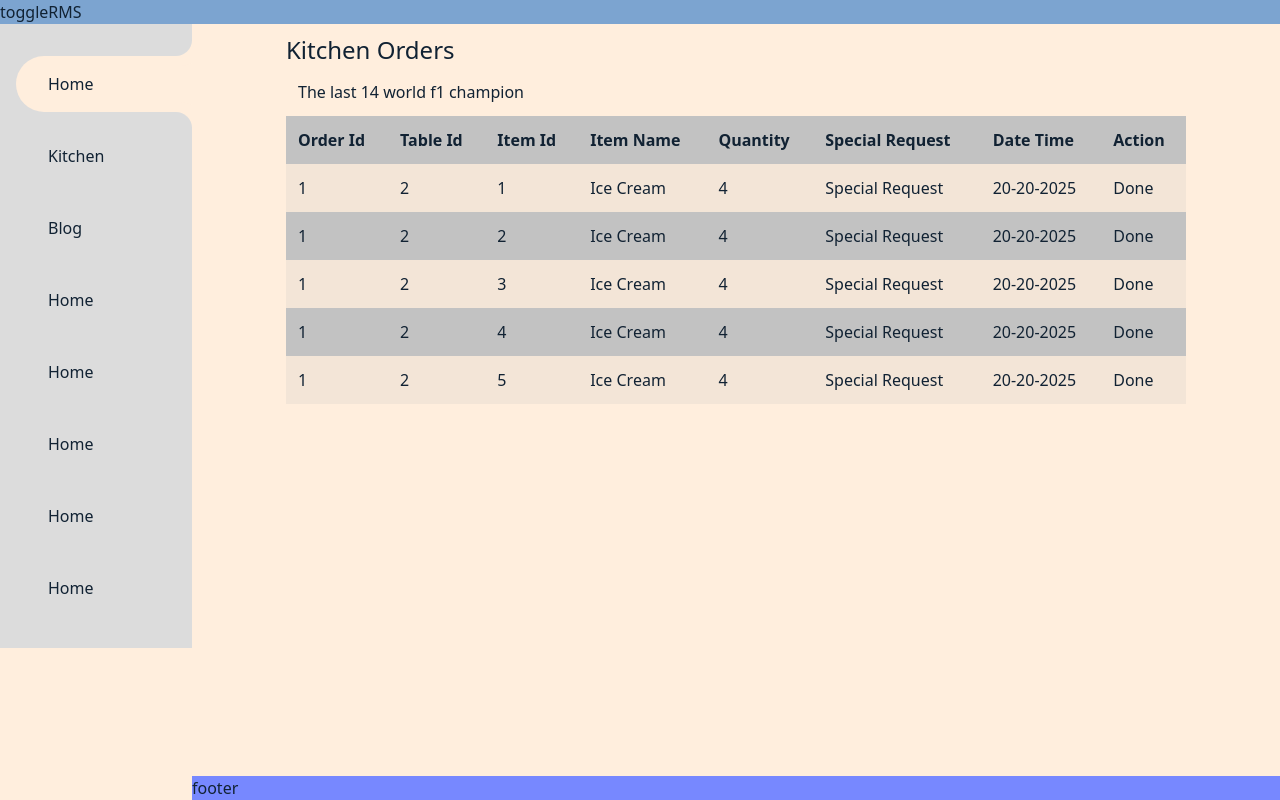
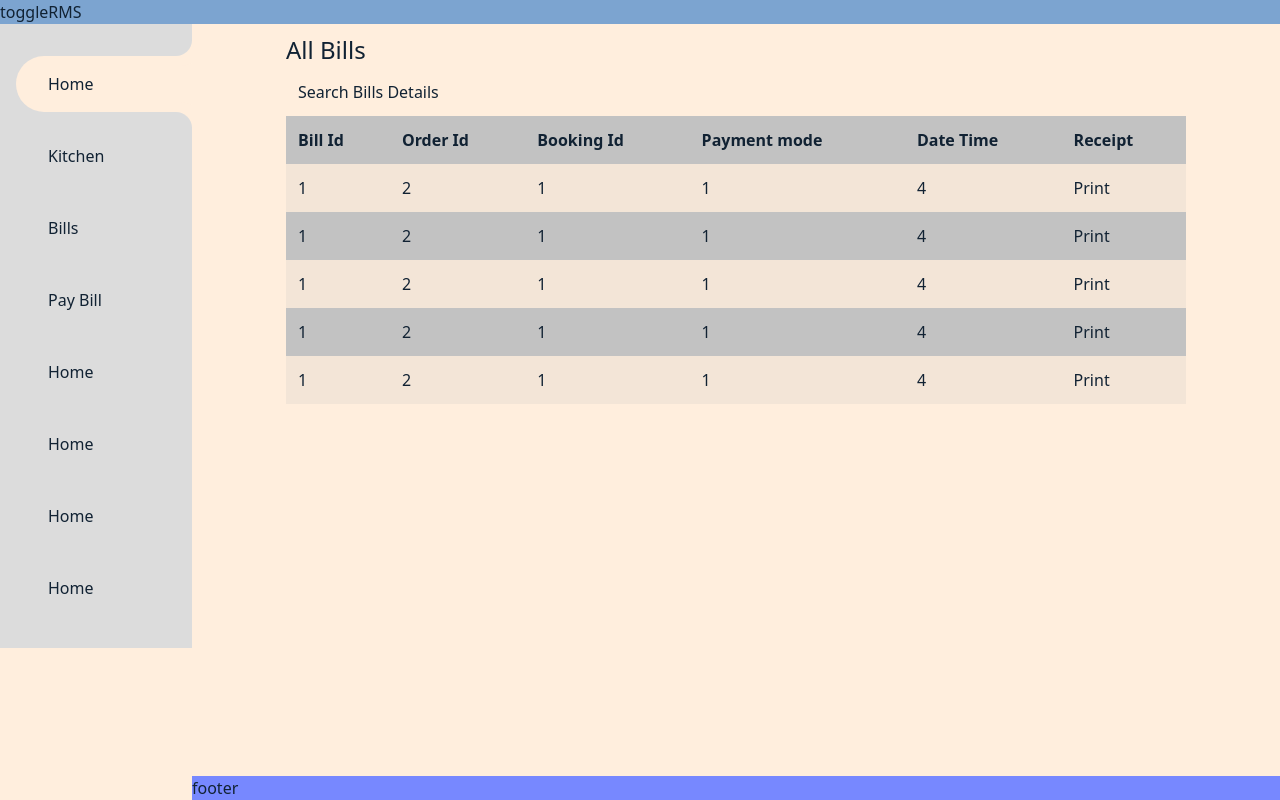
Before and after one commit to anshuGupta-cell/RMS-UI, a website: page adminSide/index.html in a window 1280 px wide. Drawn offline with Linux system fonts and the light colour scheme.

Commit message:
bill doone

```diff
--- /dev/null
+++ b/adminSide/bills/allBills/index.html
@@ -0,0 +1,85 @@
+<!DOCTYPE html>
+<html lang="en">
+
+<head>
+    <meta charset="UTF-8">
+    <meta name="viewport" content="width=device-width, initial-scale=1.0">
+    <title>Document</title>
+    <link rel="stylesheet" href="style.css">
+</head>
+
+<body>
+    <section>
+        <div class="wrapper">
+            <h1 class="table-heading">All Bills</h1>
+
+            <table>
+                <caption>
+                    <input class="search-bar" type="text" name="" id="" placeholder="Search Bill">
+                </caption>
+                <tr>
+                    <th>Bill Id</th>
+                    <th>Order Id</th>
+                    <th>Booking Id</th>
+                    <th>Payment mode</th>
+                    <th>Date Time</th>
+                    <th>Receipt</th>
+                </tr>
+
+                <tr>
+                    <td data-cell="Bill Id">1</td>
+                    <td data-cell="Order Id">2</td>
+                    <td data-cell="Booking Id">1</td>
+                    <td data-cell="Payment mode">1</td>
+                    <td data-cell="Date Time">4</td>
+                    <td data-cell="Receipt"><span>
+                            <buttoSpecial Requestn>Print</button>
+                        </span></td>
+                </tr>
+                <tr>
+                    <td data-cell="Bill Id">1</td>
+                    <td data-cell="Order Id">2</td>
+                    <td data-cell="Booking Id">1</td>
+                    <td data-cell="Payment mode">1</td>
+                    <td data-cell="Date Time">4</td>
+                    <td data-cell="Receipt"><span>
+                            <buttoSpecial Requestn>Print</button>
+                        </span></td>
+                </tr>
+                <tr>
+                    <td data-cell="Bill Id">1</td>
+                    <td data-cell="Order Id">2</td>
+                    <td data-cell="Booking Id">1</td>
+                    <td data-cell="Payment mode">1</td>
+                    <td data-cell="Date Time">4</td>
+                    <td data-cell="Receipt"><span>
+                            <buttoSpecial Requestn>Print</button>
+                        </span></td>
+                </tr>
+                <tr>
+                    <td data-cell="Bill Id">1</td>
+                    <td data-cell="Order Id">2</td>
+                    <td data-cell="Booking Id">1</td>
+                    <td data-cell="Payment mode">1</td>
+                    <td data-cell="Date Time">4</td>
+                    <td data-cell="Receipt"><span>
+                            <buttoSpecial Requestn>Print</button>
+                        </span></td>
+                </tr>
+                <tr>
+                    <td data-cell="Bill Id">1</td>
+                    <td data-cell="Order Id">2</td>
+                    <td data-cell="Booking Id">1</td>
+                    <td data-cell="Payment mode">1</td>
+                    <td data-cell="Date Time">4</td>
+                    <td data-cell="Receipt"><span>
+                            <buttoSpecial Requestn>Print</button>
+                        </span></td>
+                </tr>
+
+            </table>
+        </div>
+    </section>
+</body>
+
+</html>
--- /dev/null
+++ b/adminSide/bills/payBill/index.html
@@ -0,0 +1,85 @@
+<!DOCTYPE html>
+<html lang="en">
+
+<head>
+    <meta charset="UTF-8">
+    <meta name="viewport" content="width=device-width, initial-scale=1.0">
+    <title>Document</title>
+    <link rel="stylesheet" href="style.css">
+</head>
+
+<body>
+    <section>
+        <div class="wrapper">
+            <h1 class="table-heading">All Bills</h1>
+
+            <table>
+                <caption>
+                    Search Bills Details
+                </caption>
+                <tr>
+                    <th>Bill Id</th>
+                    <th>Order Id</th>
+                    <th>Booking Id</th>
+                    <th>Payment mode</th>
+                    <th>Date Time</th>
+                    <th>Receipt</th>
+                </tr>
+
+                <tr>
+                    <td data-cell="Bill Id">1</td>
+                    <td data-cell="Order Id">2</td>
+                    <td data-cell="Booking Id">1</td>
+                    <td data-cell="Payment mode">1</td>
+                    <td data-cell="Date Time">4</td>
+                    <td data-cell="Receipt"><span>
+                            <buttoSpecial Requestn>Print</button>
+                        </span></td>
+                </tr>
+                <tr>
+                    <td data-cell="Bill Id">1</td>
+                    <td data-cell="Order Id">2</td>
+                    <td data-cell="Booking Id">1</td>
+                    <td data-cell="Payment mode">1</td>
+                    <td data-cell="Date Time">4</td>
+                    <td data-cell="Receipt"><span>
+                            <buttoSpecial Requestn>Print</button>
+                        </span></td>
+                </tr>
+                <tr>
+                    <td data-cell="Bill Id">1</td>
+                    <td data-cell="Order Id">2</td>
+                    <td data-cell="Booking Id">1</td>
+                    <td data-cell="Payment mode">1</td>
+                    <td data-cell="Date Time">4</td>
+                    <td data-cell="Receipt"><span>
+                            <buttoSpecial Requestn>Print</button>
+                        </span></td>
+                </tr>
+                <tr>
+                    <td data-cell="Bill Id">1</td>
+                    <td data-cell="Order Id">2</td>
+                    <td data-cell="Booking Id">1</td>
+                    <td data-cell="Payment mode">1</td>
+                    <td data-cell="Date Time">4</td>
+                    <td data-cell="Receipt"><span>
+                            <buttoSpecial Requestn>Print</button>
+                        </span></td>
+                </tr>
+                <tr>
+                    <td data-cell="Bill Id">1</td>
+                    <td data-cell="Order Id">2</td>
+                    <td data-cell="Booking Id">1</td>
+                    <td data-cell="Payment mode">1</td>
+                    <td data-cell="Date Time">4</td>
+                    <td data-cell="Receipt"><span>
+                            <buttoSpecial Requestn>Print</button>
+                        </span></td>
+                </tr>
+
+            </table>
+        </div>
+    </section>
+</body>
+
+</html>
--- a/adminSide/index.html
+++ b/adminSide/index.html
@@ -6,7 +6,6 @@
     <meta name="viewport" content="width=device-width, initial-scale=1.0">
     <title>Document</title>
     <link rel="stylesheet" href="../src/output.css">
-    <link rel="stylesheet" href="./kitchen/style.css">
     <link rel="stylesheet" href="style.css">
 </head>
 
@@ -21,10 +20,10 @@
                 <a onclick="loadPage('./kitchen/page.html')"><span>Kitchen</span></a>
             </li>
             <li>
-                <a onclick="loadPage('blog.html')"><span>Blog</span></a>
+                <a onclick="loadPage('./bills/allBills/index.html')"><span>Bills</span></a>
             </li>
             <li>
-                <a href="index.html"><span>Home</span></a>
+                <a onclick="loadPage('./bills/payBill/index.html')"><span>Pay Bill</span></a>
             </li>
             <li>
                 <a href="index.html"><span>Home</span></a>
@@ -51,7 +50,7 @@
             res = await res.text()
             main.innerHTML = res
         }
-        loadPage("kitchen/page.html")
+        loadPage("bills/payBill/index.html")
 
 
         function toggleSidebar() {
--- a/adminSide/style.css
+++ b/adminSide/style.css
@@ -1,4 +1,4 @@
-
+@import url("./kitchen/style.css");
 
 :root {
     --body-bg-dark: #123;
@@ -126,3 +126,10 @@ footer {
         display: block;
     }
 }
+
+.search-bar{
+    background: #f1f1f1;
+    padding: 0.5rem 1rem;
+    border-radius: .25rem;
+    border: 1px solid black;
+}
```
